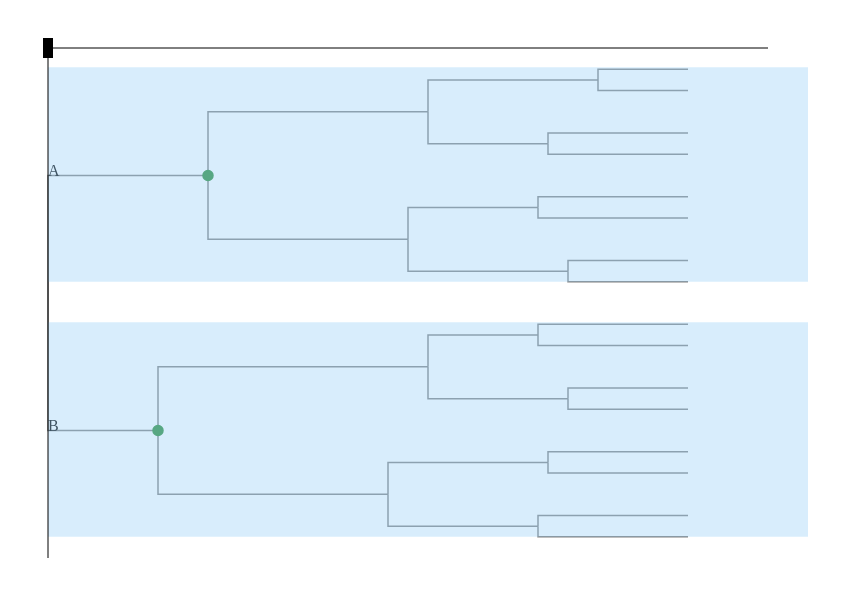
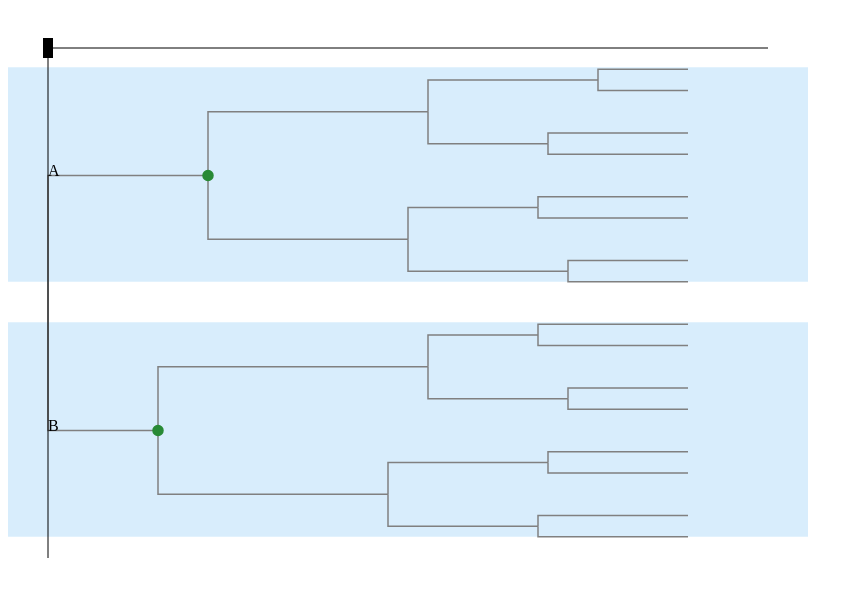
Before and after one commit to YaroslavSinitsyn/y.synytyn.github.io, a plain HTML site: page index.html in a window 1280 px wide. Shown: the whole page, without its empty margins (0-863 px from the left). Drawn offline with nearby package versions, Linux system fonts and the light colour scheme.

Commit message:
add rectangle area

```diff
--- a/index.html
+++ b/index.html
@@ -50,7 +50,8 @@ d3.json("tree.json", function (error, root) {
         .attr("x", -5)
         .attr("y", -10)
         .attr("width", 10)
-        .attr("height", 20);
+        .attr("height", 20)
+        .attr("class", 'slider');
 
     var svgDiv = d3.select("div");
 
@@ -62,7 +63,7 @@ d3.json("tree.json", function (error, root) {
         if (flag) {
             var x = d3.mouse(this)[0];
             if (x > 40 && x < 765) {
-                d3.select("rect").attr("transform", function () {
+                d3.select(".slider").attr("transform", function () {
                     return "translate(" + (x - 40) + ",0)"
                 });
                 var a = line.attr("transform", function () {
@@ -104,7 +105,7 @@ d3.json("tree.json", function (error, root) {
                 node.select('.' + a.name)
                         .style("visibility", "visible");
 
-                var t = svg.select('.' + name)[0];
+                var t = d3.select('.' + name)[0];
 
                 if (t[0] == null) {
                     svg.append("text")
@@ -118,14 +119,17 @@ d3.json("tree.json", function (error, root) {
 
 
                 if (t[0] == null && a.rect.y - 2 > 0) {
-                    var rect = svg.append("rect")
+                    var rect = d3.select("svg")
+                    .append("rect")
                     .attr("x", 0)
-                    .attr("y", a.rect.y-2)
+                    .attr("y", a.rect.y+38)
                     .attr("width", a.rect.width)
                     .attr("height", a.rect.height+2)
                     .attr("fill", '#9ed3f8')
                     .attr("fill-opacity", 0.4)
                     .attr("class", name);
+
+                    d3.select('.'+name).moveToBack();
                 }
 
             }
@@ -133,13 +137,27 @@ d3.json("tree.json", function (error, root) {
                 node.select('.' + a.name)
                         .style("visibility", "hidden");
 
-                svg.select('.' + name).remove();
+                d3.select('.' + name).remove();
                 svg.select('.' + name + 1).remove();
             }
-            console.log(result);
         })
 
     }
+
+    d3.selection.prototype.moveToFront = function () {
+        return this.each(function () {
+            this.parentNode.appendChild(this);
+        });
+    };
+
+    d3.selection.prototype.moveToBack = function () {
+        return this.each(function () {
+            var firstChild = this.parentNode.firstChild;
+            if (firstChild) {
+                this.parentNode.insertBefore(this, firstChild);
+            }
+        });
+    };
 
     function elbow(d, i) {
         return "M" + d.source.y + "," + d.source.x
@@ -271,10 +289,6 @@ d3.json("tree.json", function (error, root) {
         console.log('click');
     })
 
-    //  .attr("dx", function(d) { return d.children ? -8 : 8; })    //  .attr("dy", 3)
-    //  .style("text-anchor", function(d) { return d.children ? "end" : "start"; })
-    //  .text(function (d) { return d.name; });
-
     var arrayLeters = ['A', 'B', 'C', 'D', 'E', 'F', 'G', 'H', 'I', 'J', 'K', 'L', 'M', 'N', 'O','P','Q','R','S','T','U','V','W', 'X', 'Y', 'Z'];
     showPoint();
 
```
